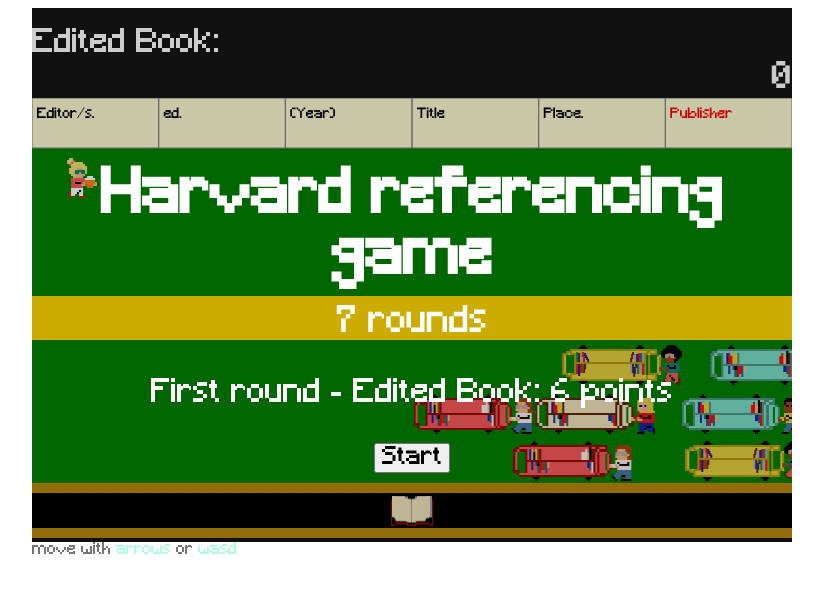
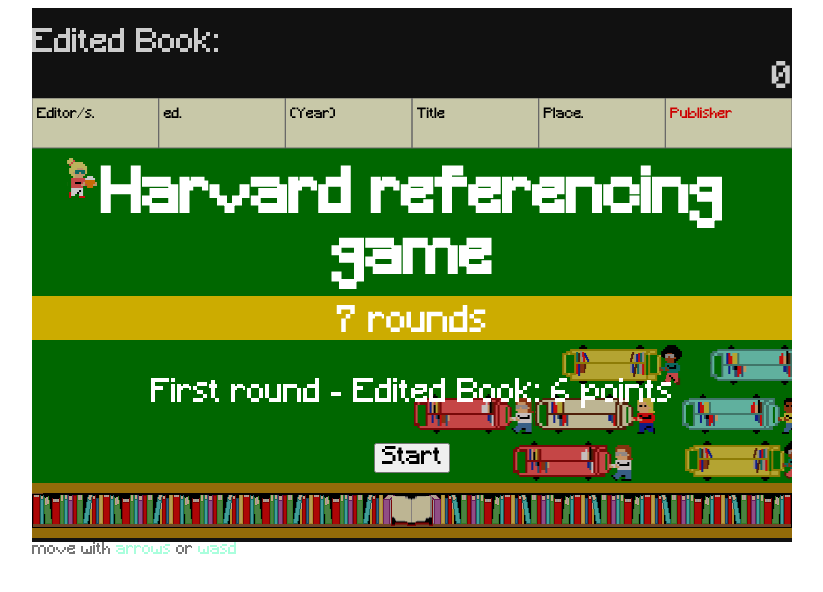
Before and after one commit to rtalbot89/ref-game, a plain HTML site: page index.html in a window 1280 px wide. Shown: the whole page, without its empty margins (228-1051 px from the left). Drawn offline with Linux system fonts and the light colour scheme.

Commit message:
added shelf

```diff
--- a/index.html
+++ b/index.html
@@ -49,6 +49,7 @@
 
 
     </div>
+<img id="shelf" src="img/bookshelf.gif" style="display:none">
 
     <script type="text/javascript" src="js/resources.js"></script>
     <script type="text/javascript" src="js/input.js"></script>
--- a/js/app.js
+++ b/js/app.js
@@ -668,6 +668,8 @@ function render() {
    // Home zone
     ctx.fillStyle = "black";
     ctx.fillRect(0, cartZone, canvas.width, homeHeight);
+    var img = document.getElementById("shelf");
+    ctx.drawImage(img, 0, cartZone + 10);
 
     // home top border
     ctx.fillStyle = "DarkGoldenRod";
```
Also changed, not shown: img/bookshelf.gif (added).
